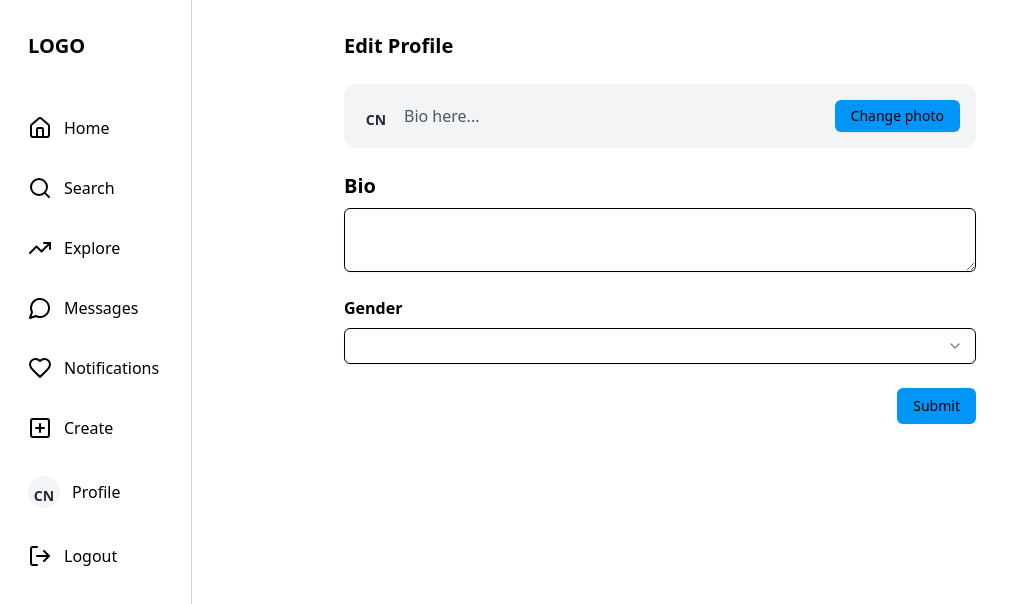
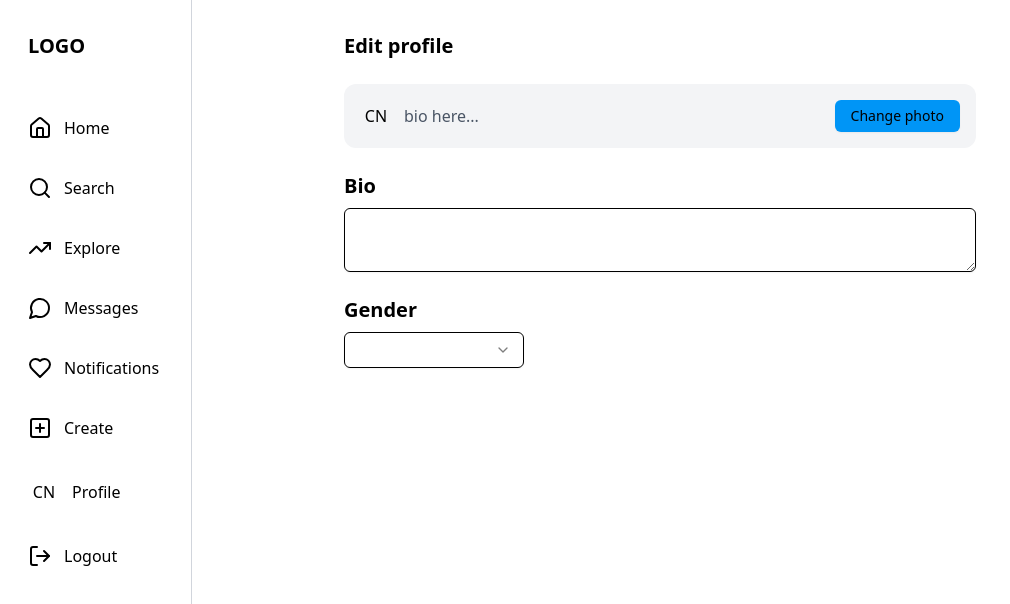
Before and after one commit to PramodBelagali49/SocialNet, a React (Vite) app in the folder frontend/: page /profile/edit in a window 1280 px wide. Shown: the top 604 px of the page, without its empty margins (0-1010 px from the left). Built offline with nearby package versions, Linux system fonts and the light colour scheme.

Commit message:
editProfile

```diff
--- a/frontend/src/components/EditProfile.jsx
+++ b/frontend/src/components/EditProfile.jsx
@@ -1,119 +1,48 @@
-import React, { useRef, useState } from 'react'
-import { useDispatch, useSelector } from 'react-redux'
-import { Avatar, AvatarFallback, AvatarImage } from './ui/avatar';
-import { Button } from './ui/button';
+import React, { useRef } from 'react'
+import { Avatar, AvatarFallback, AvatarImage } from './ui/avatar'
+import { useSelector } from 'react-redux'
 import { Textarea } from './ui/textarea';
+import { Button } from './ui/Button';
 import { Select, SelectContent, SelectGroup, SelectItem, SelectTrigger, SelectValue } from './ui/select';
-import axios from 'axios';
-import { Loader2 } from 'lucide-react';
-import { useNavigate } from 'react-router-dom';
-import { toast } from 'sonner';
-import { setAuthUser } from '@/redux/authSlice';
 
-const EditProfile = () => {
-    const imageRef = useRef();
-    const { user } = useSelector(store => store.auth);
-    const [loading, setLoading] = useState(false);
-    const [input, setInput] = useState({
-        profilePhoto: user?.profilePicture,
-        bio: user?.bio,
-        gender: user?.gender
-    });
-    const navigate = useNavigate();
-    const dispatch = useDispatch();
-
-    const fileChangeHandler = (e) => {
-        const file = e.target.files?.[0];
-        if (file) setInput({ ...input, profilePhoto: file });
-    }
-
-    const selectChangeHandler = (value) => {
-        setInput({ ...input, gender: value });
-    }
-
-
-    const editProfileHandler = async () => {
-        console.log(input);
-        const formData = new FormData();
-        formData.append("bio", input.bio);
-        formData.append("gender", input.gender);
-        if(input.profilePhoto){
-            formData.append("profilePhoto", input.profilePhoto);
-        }
-        try {
-            setLoading(true);
-            const res = await axios.post('https://instaclone-g9h5.onrender.com/api/v1/user/profile/edit', formData,{
-                headers:{
-                    'Content-Type':'multipart/form-data'
-                },
-                withCredentials:true
-            });
-            if(res.data.success){
-                const updatedUserData = {
-                    ...user,
-                    bio:res.data.user?.bio,
-                    profilePicture:res.data.user?.profilePicture,
-                    gender:res.data.user.gender
-                };
-                dispatch(setAuthUser(updatedUserData));
-                navigate(`/profile/${user?._id}`);
-                toast.success(res.data.message);
-            }
-
-        } catch (error) {
-            console.log(error);
-            toast.error(error.response.data.messasge);
-        } finally{
-            setLoading(false);
-        }
-    }
+function EditProfile() {
+    const imageRef=useRef();
+    const {user}=useSelector(store=>store.auth);
   return (
-        <div className='flex max-w-2xl mx-auto pl-10'>
-            <section className='flex flex-col gap-6 w-full my-8'>
-                <h1 className='font-bold text-xl'>Edit Profile</h1>
+    <div className='flex max-w-2xl mx-auto pl-10 my-8'>
+        <section className='flex flex-col gap-6 w-full'>
+            <h1 className='font-bold text-xl'>Edit profile</h1>
             <div className='flex items-center justify-between bg-gray-100 rounded-xl p-4'>
                 <div className='flex items-center gap-3'>
                     <Avatar>
-                            <AvatarImage src={user?.profilePicture} alt="post_image" />
+                        <AvatarImage src={user?.profilePicture} alt="profile_img"></AvatarImage>
                         <AvatarFallback>CN</AvatarFallback>
                     </Avatar>
                     <div>
                         <h1 className='font-bold text-sm'>{user?.username}</h1>
-                            <span className='text-gray-600'>{user?.bio || 'Bio here...'}</span>
+                        <span className='text-gray-600'>{user?.bio || "bio here..."}</span>
                     </div>
                 </div>
-                    <input ref={imageRef} onChange={fileChangeHandler} type='file' className='hidden' />
-                    <Button onClick={() => imageRef?.current.click()} className='bg-[#0095F6] h-8 hover:bg-[#318bc7]'>Change photo</Button>
+                <input ref={imageRef} type="file" className='hidden'/>
+                <Button onClick={()=>imageRef.current.click()} className="bg-[#0095f6] h-8 hover:bg-[#84c2eb]">Change photo</Button>
             </div>
             <div>
                 <h1 className='font-bold text-xl mb-2'>Bio</h1>
-                    <Textarea value={input.bio} onChange={(e) => setInput({ ...input, bio: e.target.value })} name='bio' className="focus-visible:ring-transparent" />
+                <Textarea name="bio" className="focus-visible:ring-transparent"/>
             </div>
             <div>
-                    <h1 className='font-bold mb-2'>Gender</h1>
-                    <Select defaultValue={input.gender} onValueChange={selectChangeHandler}>
-                        <SelectTrigger className="w-full">
-                            <SelectValue />
+                <h1 className='font-bold text-xl mb-2'>Gender</h1>
+                <Select className>
+                    <SelectTrigger className="w-[180px]">
+                        <SelectValue/>
                     </SelectTrigger>
                     <SelectContent>
                         <SelectGroup>
-                                <SelectItem value="male">Male</SelectItem>
-                                <SelectItem value="female">Female</SelectItem>
+                            <SelectItem value="Male" className="text-md">Male</SelectItem>
+                            <SelectItem value="Female">Female</SelectItem>
                         </SelectGroup>
                     </SelectContent>
                 </Select>
-                </div>
-                <div className='flex justify-end'>
-                    {
-                        loading ? (
-                            <Button className='w-fit bg-[#0095F6] hover:bg-[#2a8ccd]'>
-                                <Loader2 className='mr-2 h-4 w-4 animate-spin' />
-                                Please wait
-                            </Button>
-                        ) : (
-                            <Button onClick={editProfileHandler} className='w-fit bg-[#0095F6] hover:bg-[#2a8ccd]'>Submit</Button>
-                        )
-                    }
             </div>
         </section>
     </div>
--- a/frontend/src/components/ui/avatar.jsx
+++ b/frontend/src/components/ui/avatar.jsx
@@ -26,19 +26,20 @@ function AvatarImage({
       {...props} />
   );
 }
-function AvatarFallback({ className, ...props }) {
+
+function AvatarFallback({
+  className,
+  ...props
+}) {
   return (
     <AvatarPrimitive.Fallback
       data-slot="avatar-fallback"
       className={cn(
-        "w-10 h-10 rounded-full bg-gray-100 text-gray-800 text-sm font-semibold flex items-center justify-center leading-none",
+        "bg-muted flex size-full items-center justify-center rounded-full",
         className
       )}
-      {...props}
-    />
+      {...props} />
   );
 }
 
-
-
 export { Avatar, AvatarImage, AvatarFallback }
```
Lines whose indentation alone changed are shown as unchanged.
